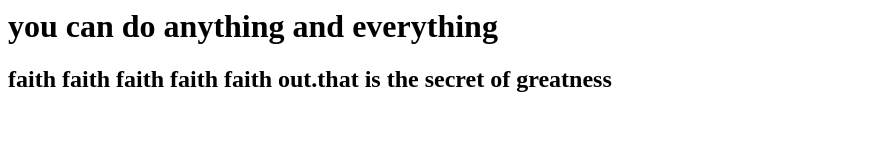
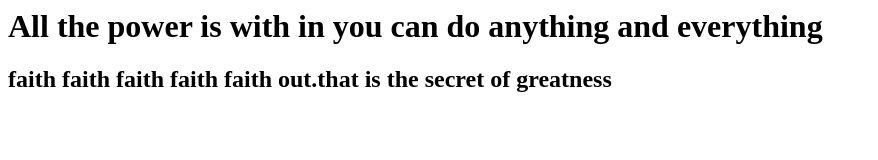
Before and after one commit to Malli120391/firstgitrepo, a plain HTML site: page index.html in a window 1280 px wide. Shown: the whole page, without its empty margins (0-878 px from the left). Drawn offline with Linux system fonts and the light colour scheme.

Commit message:
Revert "Update index.html"
This reverts commit 05d10deb4a23af468d491bbda6540996f650a83b.

```diff
--- a/index.html
+++ b/index.html
@@ -1,6 +1,6 @@
 <html>
 	<body>
-		<h1>you can do anything and everything</h1>
+		<h1>All the power is with in you can do anything and everything</h1>
 		<h2>faith faith faith faith faith out.that is the secret of greatness</h2>
 	</body>
 </html>
```
